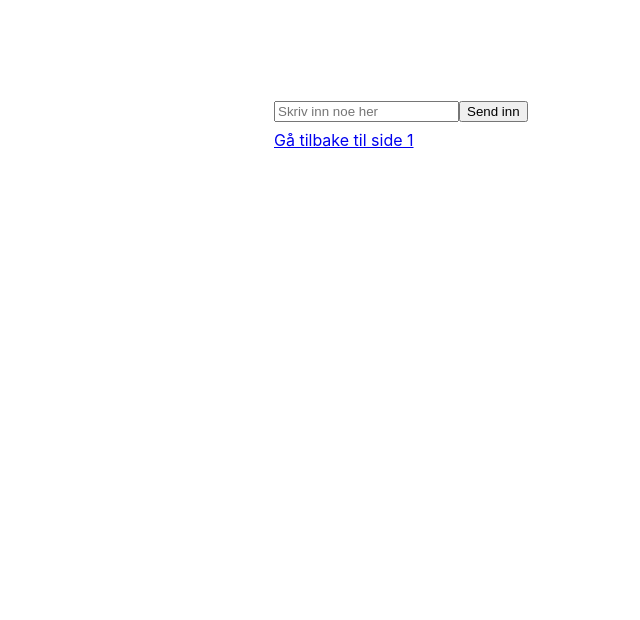
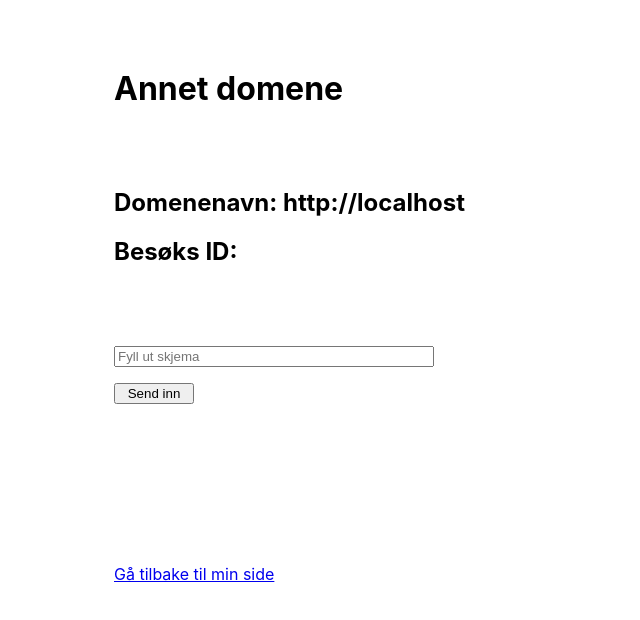
Before and after one commit to skvisli/matomo-site2, a React (Create React App) app: page / in a window 1280 px wide. Shown: the top 620 px of the page, without its empty margins (206-846 px from the left). Built offline with nearby package versions, Linux system fonts and the light colour scheme.

Commit message:
Vis besøksID

```diff
--- a/public/index.html
+++ b/public/index.html
@@ -24,7 +24,7 @@
       work correctly both with client-side routing and a non-root public URL.
       Learn how to configure a non-root public URL by running `npm run build`.
     -->
-    <title>React App</title>
+    <title>Annet domene</title>
   </head>
   <body>
     <noscript>You need to enable JavaScript to run this app.</noscript>
--- a/src/App.css
+++ b/src/App.css
@@ -1,8 +1,25 @@
 .App {
   margin: auto;
-  padding-top: 100px;
+  padding-top: 3rem;
+  width: 40rem;
+}
+
+.actions {
   display: flex;
   flex-direction: column;
   width: 20rem;
-  gap: 8px;
+  gap: 1rem;
+  margin-top: 5rem;
 }
+
+.actions > button {
+  width: 5rem;
+}
+
+h1 {
+  margin-bottom: 5rem;
+}
+
+.spacer {
+  height: 10rem;
+}
--- a/src/App.tsx
+++ b/src/App.tsx
@@ -1,4 +1,4 @@
-import React, { FormEvent, useEffect } from "react";
+import React, { FormEvent, useEffect, useState } from "react";
 import "./App.css";
 
 interface MatomoTracker {
@@ -13,6 +13,8 @@ declare global {
 }
 
 function App() {
+  const [visitId, setVisitId] = useState("");
+
   useEffect(() => {
     var _paq = (window._paq = window._paq || []);
 
@@ -42,6 +44,15 @@ function App() {
       g.src = "https://cdn.matomo.cloud/skvisli.matomo.cloud/matomo.js";
       s.parentNode?.insertBefore(g, s);
     })();
+
+    // get the current visit id
+    _paq.push([
+      function (this: any) {
+        setVisitId(
+          this.getCrossDomainLinkingUrlParameter().replace("pk_vid=", "")
+        );
+      },
+    ]);
   }, []);
 
   function submitForm(e: FormEvent) {
@@ -56,12 +67,16 @@ function App() {
 
   return (
     <div className="App">
-      <form onSubmit={submitForm}>
-        <input placeholder="Skriv inn noe her" required></input>
+      <h1>Annet domene</h1>
+      <h2>Domenenavn: {window.location.origin}</h2>
+      <h2>Besøks ID: {visitId}</h2>
+      <form className="actions" onSubmit={submitForm}>
+        <input placeholder="Fyll ut skjema" required></input>
         <button type="submit">Send inn</button>
       </form>
+      <div className="spacer"></div>
       <a href="https://skvisli.github.io/matomo-site1/">
-        Gå tilbake til side 1
+        Gå tilbake til min side
       </a>
     </div>
   );
```
